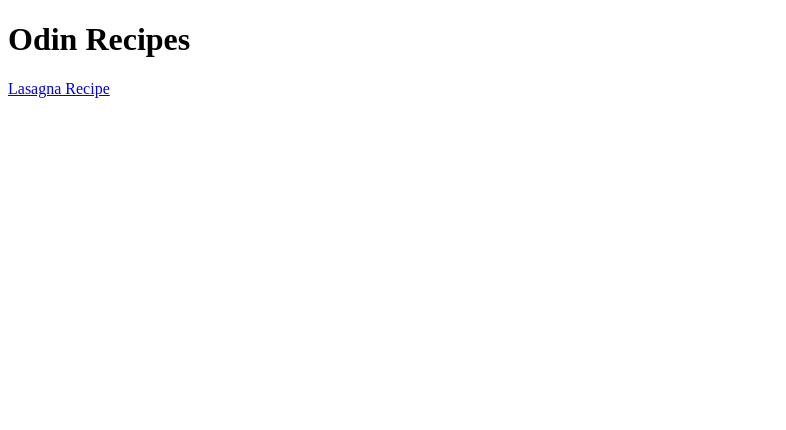
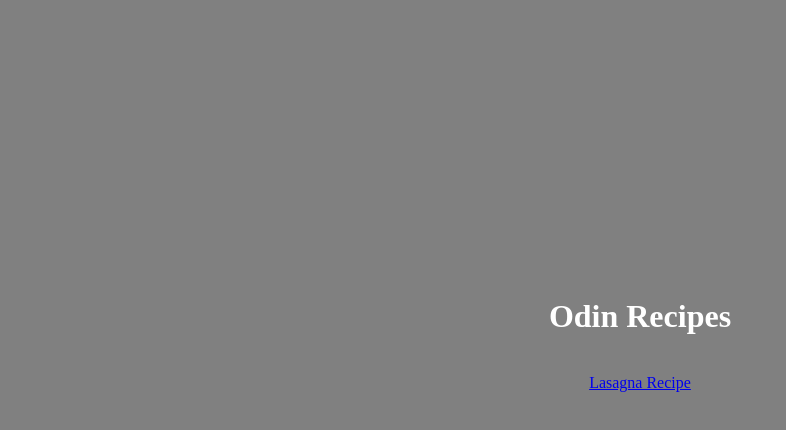
Before and after one commit to miguelpuerto1/odin-recipes, a plain HTML site: page index.html in a window 1280 px wide. Shown: the whole page, without its empty margins (0-786 px from the left). Drawn offline with Linux system fonts and the light colour scheme.

Commit message:
styled index.html

```diff
--- a/index.html
+++ b/index.html
@@ -4,10 +4,13 @@
     <meta charset="UTF-8">
     <meta http-equiv="X-UA-Compatible" content="IE=edge">
     <meta name="viewport" content="width=device-width, initial-scale=1.0">
+    <link rel="stylesheet" href="style.css">
     <title>odin recipes</title>
 </head>
 <body>
     <h1>Odin Recipes</h1>
-    <a href="./recipes/lasagna.html">Lasagna Recipe</a>
+    <div class="lasagna">
+        <a href="./recipes/lasagna.html">Lasagna Recipe</a>
+    </div>
 </body>
 </html>
--- a/style.css
+++ b/style.css
@@ -0,0 +1,15 @@
+* {
+    background-color: grey;
+}
+
+h1 {
+    text-align: center;
+    color: white;
+    margin-top: 25%;
+    margin-left: 50%;
+    transform: translate(-50%, -50%);
+}
+
+.lasagna {
+    text-align: center;
+}
```
